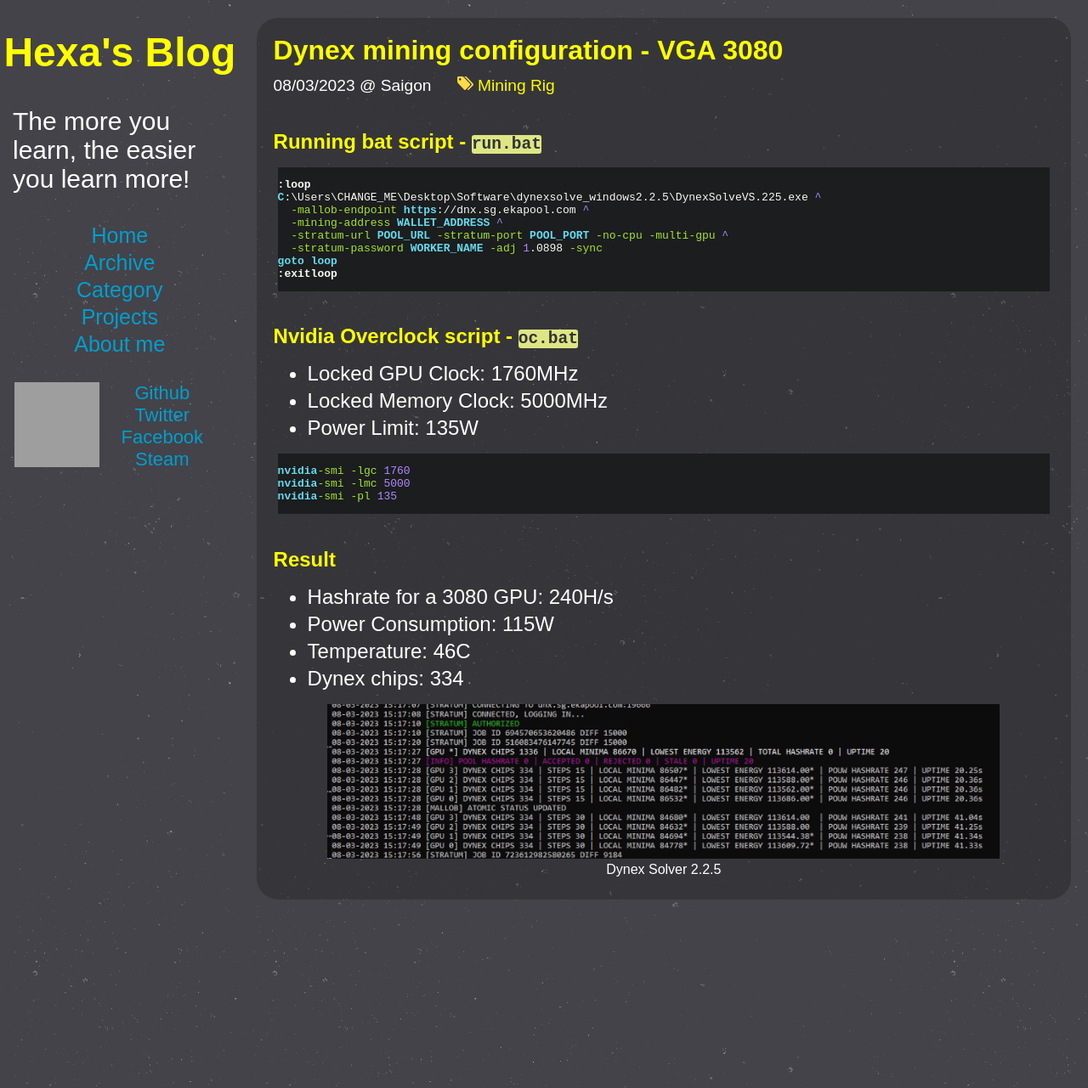
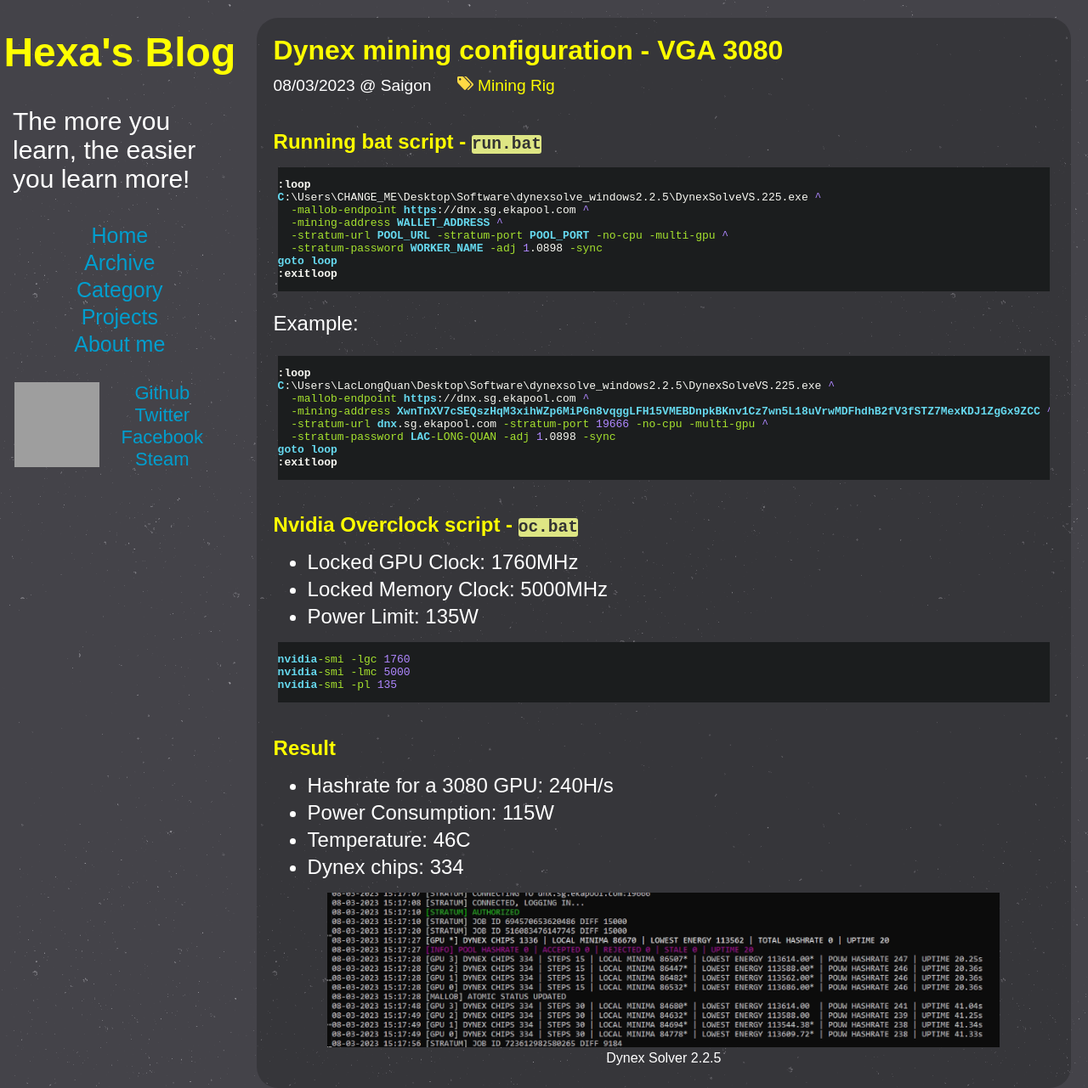
Before and after one commit to nguyenvinhlinh/nguyenvinhlinh.github.io, a Jekyll site: the page built from _posts/2023-03-08-Dynex-mining-configuration---VGA-3080.md, in a window 1280 px wide. Shown: the whole page at 85% size. Built offline with Jekyll 4.4.1, drawn with Linux system fonts in a browser that asks for light colours; comment, search, counter and statistics services are not loaded; grey boxes are pictures that could not be loaded.

Commit message:
add example.

```diff
--- a/_posts/2023-03-08-Dynex-mining-configuration---VGA-3080.md
+++ b/_posts/2023-03-08-Dynex-mining-configuration---VGA-3080.md
@@ -26,6 +26,18 @@
 :exitloop
 {% endhighlight %}
 
+Example:
+{% highlight bat %}
+:loop
+C:\Users\LacLongQuan\Desktop\Software\dynexsolve_windows2.2.5\DynexSolveVS.225.exe ^
+  -mallob-endpoint https://dnx.sg.ekapool.com ^
+  -mining-address XwnTnXV7cSEQszHqM3xihWZp6MiP6n8vqggLFH15VMEBDnpkBKnv1Cz7wn5L18uVrwMDFhdhB2fV3fSTZ7MexKDJ1ZgGx9ZCC ^
+  -stratum-url dnx.sg.ekapool.com -stratum-port 19666 -no-cpu -multi-gpu ^
+  -stratum-password LAC-LONG-QUAN -adj 1.0898 -sync
+goto loop
+:exitloop
+{% endhighlight %}
+
 ## Nvidia Overclock script - `oc.bat`
 - Locked GPU Clock: 1760MHz
 - Locked Memory Clock: 5000MHz
```
